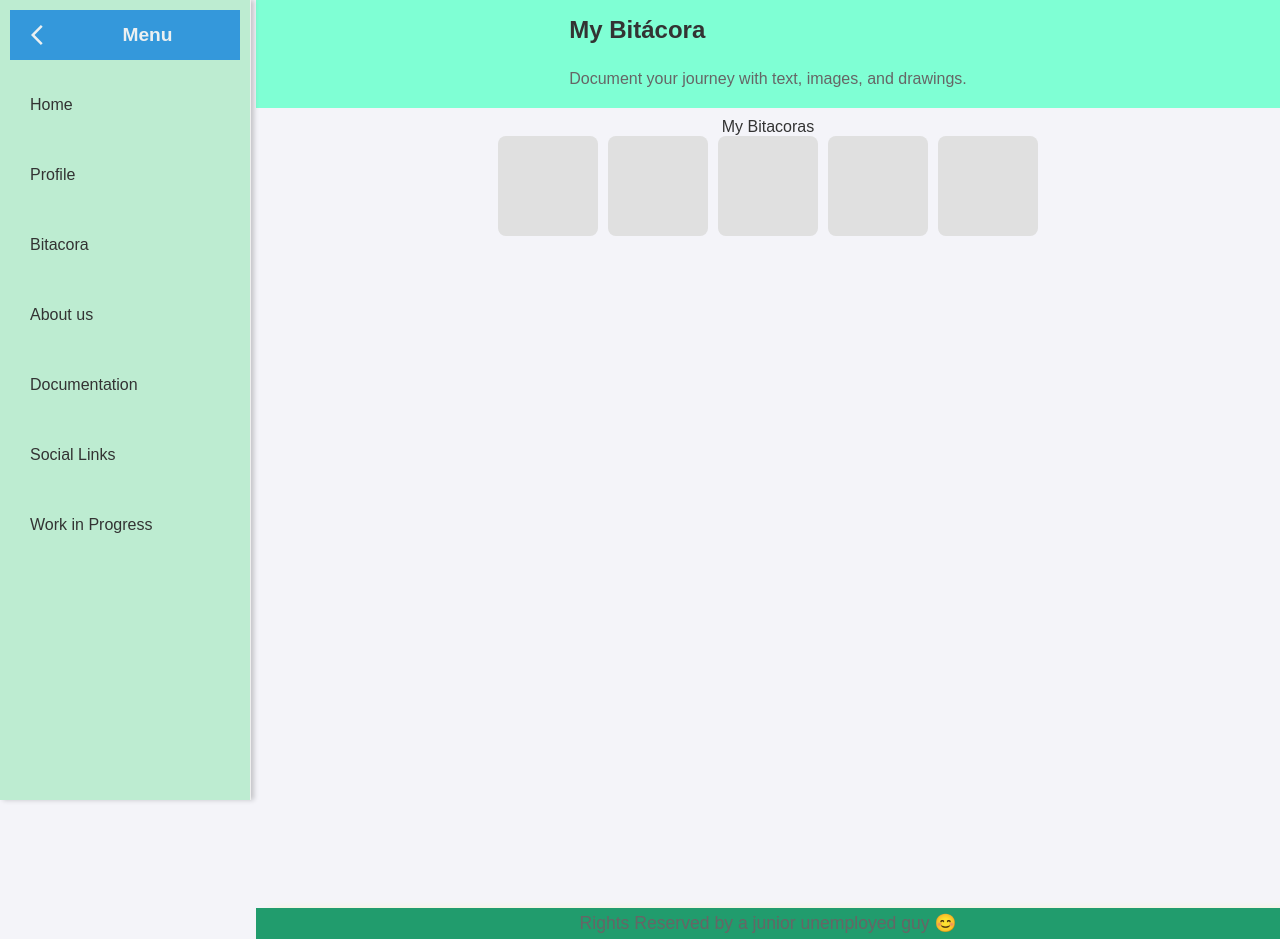
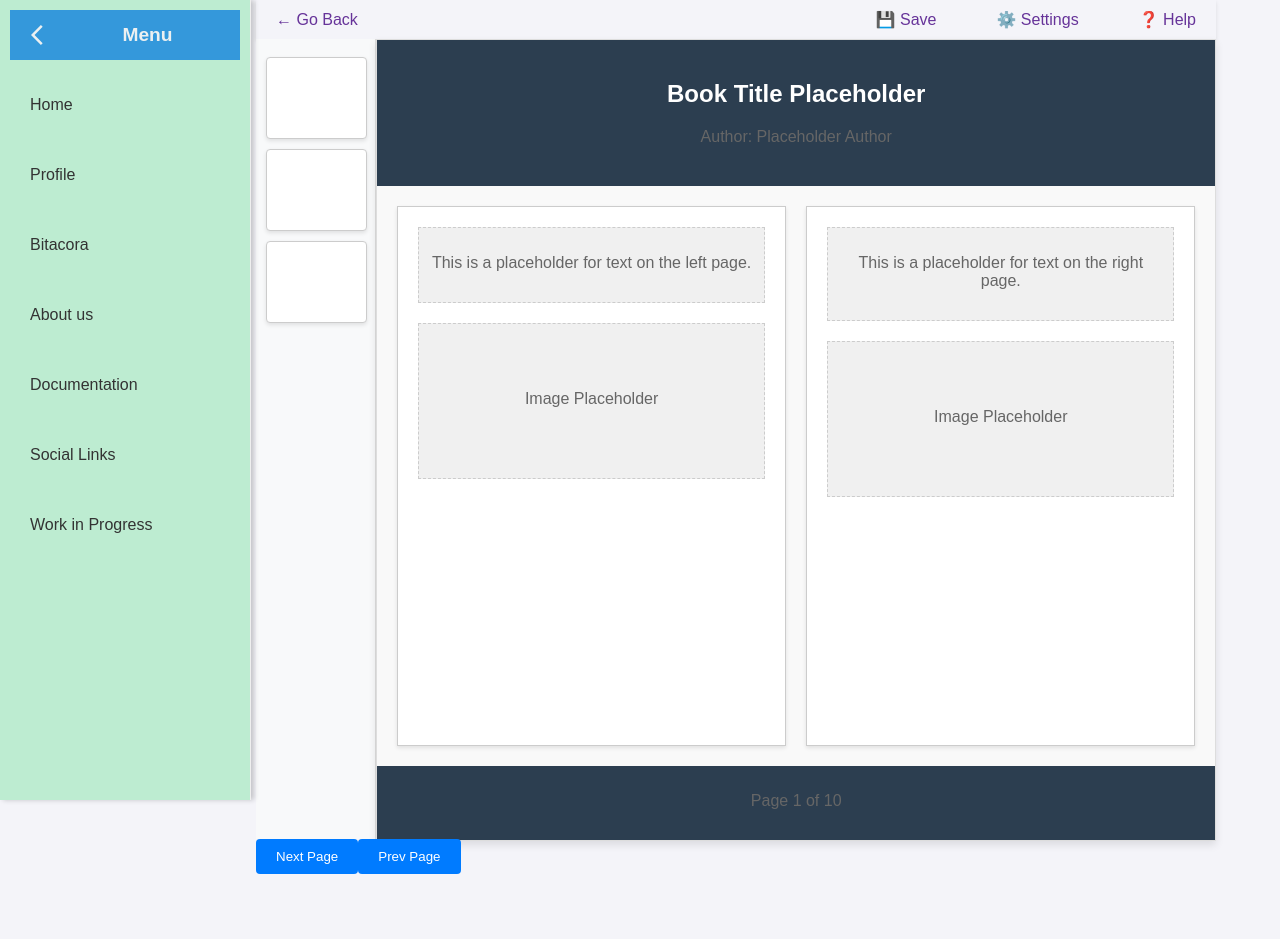
Before and after one commit to HadeOnMind/Bitacora, a React (Create React App) app in the folder bitacora-react/: page /Bitacora/Book in a window 1280 px wide. After the commit the page ends 874 px from the top, so only its background shows below. Built offline with nearby package versions, Linux system fonts and the light colour scheme.

Commit message:
Book Layout, nested routers working

```diff
--- /dev/null
+++ b/bitacora-react/src/Components/Bookmain/Book.js
@@ -0,0 +1,39 @@
+// BookLayout.js
+import React from "react";
+import "./css/book.css";
+
+export default function Book() {
+  return (
+    <div className="book-layout">
+      <div className="book-header">
+        <h2>Book Title Placeholder</h2>
+        <p>Author: Placeholder Author</p>
+      </div>
+
+
+      <div className="book-content">
+        <div className="book-page">
+          <div className="text-placeholder">
+            <p>This is a placeholder for text on the left page.</p>
+          </div>
+          <div className="image-placeholder">
+            <p>Image Placeholder</p>
+          </div>
+        </div>
+
+        <div className="book-page">
+          <div className="text-placeholder">
+            <p>This is a placeholder for text on the right page.</p>
+          </div>
+          <div className="image-placeholder">
+            <p>Image Placeholder</p>
+          </div>
+        </div>
+      </div>
+
+      <div className="book-footer">
+        <p>Page 1 of 10</p>
+      </div>
+    </div>
+  );
+}
--- a/bitacora-react/src/Components/Bookmain/BookApp.js
+++ b/bitacora-react/src/Components/Bookmain/BookApp.js
@@ -1,9 +1,43 @@
 import React from "react";
+import BookNavbar from "./BookNavbar";
+import Book from "./Book";
+import './css/book.css'
 
 
-export default function BookApp(){
-    return
-    <div>
-        ROUTER WORKING
-    </div>;
-};
+
+export default function BookApp() {
+  return (
+    <div id="MainBookContainer">
+
+        <div className="MenuNav">
+            <BookNavbar />
+        </div>
+
+        <div className="MiddleRow">
+
+            <div className="slide-sidebar">
+                <div className="slide-thumbnail"></div>
+                <div className="slide-thumbnail"></div>
+                <div className="slide-thumbnail"></div>
+
+            </div>
+            <div className="BookContainer">
+                <Book />
+            </div>
+
+        </div>
+
+        <div className="OptionsFooter">
+            <div>
+
+                <button className="BookPageButton">Next Page</button>
+                <button className="BookPageButton">Prev Page</button>
+
+            </div>
+
+        </div>
+
+
+    </div>
+  );
+}
--- a/bitacora-react/src/Components/Bookmain/BookMain.js
+++ b/bitacora-react/src/Components/Bookmain/BookMain.js
@@ -1,17 +1,11 @@
-// Bitacora.js
 import React from "react";
 import { Routes, Route } from 'react-router-dom';
-import ListSlider from "./ListSlider";
 import BookApp from "./BookApp";
-import BookMain from "./BookMain";
 
-export default function Bitacora() {
+
+export default function BookMain() {
   return (
     <div>
-      <div className="app">
-        <ListSlider />
-      </div>
-
       <Routes>
         <Route path="Book" element={<BookApp />} />
       </Routes>
--- /dev/null
+++ b/bitacora-react/src/Components/Bookmain/BookNavbar.js
@@ -0,0 +1,28 @@
+// BookNavbar.js
+import React from "react";
+import { useNavigate } from "react-router-dom";
+import "./css/book.css"; // Import the CSS file
+
+export default function BookNavbar() {
+  const navigate = useNavigate(); // Hook for navigation
+
+  // Function to handle the "Go Back" button click
+  const handleGoBack = () => {
+    navigate(-1); // Go back to the previous page
+  };
+
+  return (
+    <div className="navbar">
+
+      <button className="navbar-button" onClick={handleGoBack}>
+        ← Go Back
+      </button>
+
+      <div className="navbar-placeholders">
+        <button className="navbar-button">💾 Save</button>
+        <button className="navbar-button">⚙️ Settings</button>
+        <button className="navbar-button">❓ Help</button>
+      </div>
+    </div>
+  );
+}
--- a/bitacora-react/src/Components/Bookmain/ListSlider.js
+++ b/bitacora-react/src/Components/Bookmain/ListSlider.js
@@ -7,7 +7,7 @@ import { Link } from "react-router-dom";
 
 
 export default function ListSlider() {
-  const items = Array.from({ length: 5 }, (_, index) => ({
+  const items = Array.from({ length: 10 }, (_, index) => ({
     id: index + 1,
   }));
 
@@ -17,18 +17,20 @@ export default function ListSlider() {
 
   return (
     <div className="slider-container">
+        <div id="slider-title">
+          My Books
+        </div>
 
-      <div id="slider-title">
-        My Bitacoras
-      </div>
       <div className="slider">
         {items.map((item) => (
           <div key={item.id} className="slider-item">
-            <Link to="/Book">
+
+          <Link to="/Bitacora/Book">
             <div className="placeholder-square"
-            onClick={() => handleItemClick(item.id)}></div>
+              onClick={() => handleItemClick(item.id)}></div>
             <p>{item.text}</p>
-            </Link>
+          </Link>
+
           </div>
         ))}
       </div>
--- /dev/null
+++ b/bitacora-react/src/Components/Bookmain/css/book.css
@@ -0,0 +1,133 @@
+/* BookNavbar.css */
+body{
+    padding: 0;
+    margin: 0;
+}
+
+#MainBookContainer{
+    width: 75vw;
+    height: 100vh;
+}
+
+
+
+.navbar {
+    display: flex;
+    justify-content: space-between;
+    align-items: center;
+    padding: 0px 0px;
+    box-shadow: 0 2px 4px rgba(0, 0, 0, 0.1);
+    top: 0;
+    width: 100%;
+
+  }
+
+  .navbar-button {
+    background: none;
+    border: none;
+    font-size: 16px;
+    cursor: pointer;
+    display: flex;
+    align-items: center;
+    gap: 5px;
+    color: rebeccapurple;
+  }
+
+  .navbar-placeholders {
+    display: flex;
+    gap: 20px;
+  }
+
+
+  /* SlideSidebar.css */
+.slide-sidebar {
+    width: 120px; /* Width of the sidebar */
+    height: 100vh; /* Full height */
+    background-color: #f8f9fa; /* Light background */
+    border-right: 1px solid #ddd; /* Border to separate from main content */
+    padding: 10px;
+    box-sizing: border-box;
+    overflow-y: auto; /* Enable scrolling if there are many slides */
+  }
+
+  .slide-thumbnail {
+    width: 100%;
+    height: 80px; /* Height of each thumbnail */
+    background-color: #fff; /* White background for thumbnails */
+    border: 1px solid #ccc; /* Border for thumbnails */
+    margin-bottom: 10px; /* Space between thumbnails */
+    border-radius: 4px; /* Slightly rounded corners */
+    box-shadow: 0 2px 4px rgba(0, 0, 0, 0.1); /* Subtle shadow */
+    cursor: pointer; /* Indicate that thumbnails are clickable */
+    margin-top: 1vh;
+  }
+
+  .slide-thumbnail:hover {
+    border-color: #007bff;
+  }
+
+
+
+.MiddleRow{
+    display: flex;
+    flex-direction: row;
+}
+
+
+
+
+.book-layout {
+    width: 100%;
+    height: 100%;
+    display: flex;
+    flex-direction: column;
+    background-color: #f9f9f9;
+    border: 1px solid #ddd;
+    box-shadow: 0 4px 8px rgba(0, 0, 0, 0.1);
+  }
+
+  .book-header {
+    padding: 20px;
+    background-color: #2c3e50;
+    color: #fff;
+    text-align: center;
+  }
+
+  .book-content {
+    flex: 1;
+    display: flex;
+    padding: 20px;
+    gap: 20px;
+  }
+
+  .book-page {
+    flex: 1;
+    background-color: #fff;
+    border: 1px solid #ccc;
+    padding: 20px;
+    box-shadow: 0 2px 4px rgba(0, 0, 0, 0.1);
+  }
+
+  .text-placeholder {
+    margin-bottom: 20px;
+    padding: 10px;
+    background-color: #f0f0f0;
+    border: 1px dashed #ccc;
+    color: #666;
+    text-align: center;
+  }
+
+  .image-placeholder {
+    padding: 50px;
+    background-color: #f0f0f0;
+    border: 1px dashed #ccc;
+    color: #666;
+    text-align: center;
+  }
+
+  .book-footer {
+    padding: 10px;
+    background-color: #2c3e50;
+    color: #fff;
+    text-align: center;
+  }
--- a/bitacora-react/src/Components/Bookmain/css/slider.css
+++ b/bitacora-react/src/Components/Bookmain/css/slider.css
@@ -1,7 +1,7 @@
 
 .slider-container {
-    width: 100%;
-    overflow-x: auto; /* Enable horizontal scrolling */
+    width: 65%;
+    overflow-x: auto;
     padding: 10px 0;
     display: flex;
     align-items: center;
--- a/bitacora-react/src/MainApp/bitacora.js
+++ b/bitacora-react/src/MainApp/bitacora.js
@@ -1,29 +1,43 @@
-import React, { useState } from "react";
+import React from "react";
 import BookMain from "../Components/Bookmain/BookMain";
 import BitacoraFooter from "../Components/Bookmain/BitacoraFooter";
 import BitacoraHeader from "../Components/Bookmain/BitacoraHeader";
-
+import { Routes, Route, useLocation} from "react-router-dom";
+import ListSlider from '../Components/Bookmain/ListSlider'
 
 
 export default function Bitacora () {
 
+    const location = useLocation();
+
+    const BookPath = location.pathname === "/Bitacora/Book";
 
     return (
         <div className="BitacoraMainContainer">
-          <div id="bitacoraHeader">
+
+          {!BookPath &&(<div id="bitacoraHeader">
             <BitacoraHeader />
-          </div>
+          </div>) }
+
+
+          {!BookPath && (<div>
+          <ListSlider />
+          </div>)}
 
           <div id="BookrelatedsContainer">
 
-          <BookMain />
+          <Routes>
+            <Route path="/*" element={<BookMain />} /> {/* Nested routes */}
+          </Routes>
 
           </div>
 
 
-          <div id="bitacoraFooter">
+
+          {!BookPath &&(<div id="bitacoraFooter">
             <BitacoraFooter />
-          </div>
+          </div>) }
+
 
         </div>
       );
```
